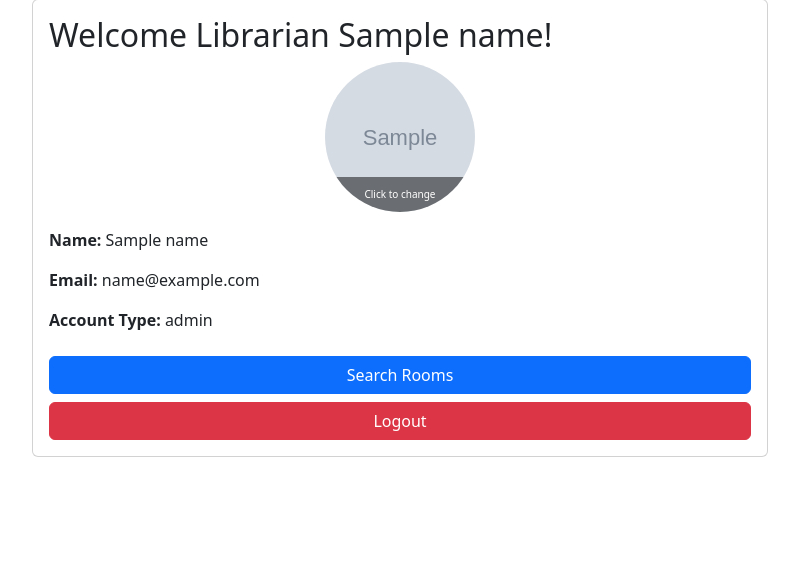
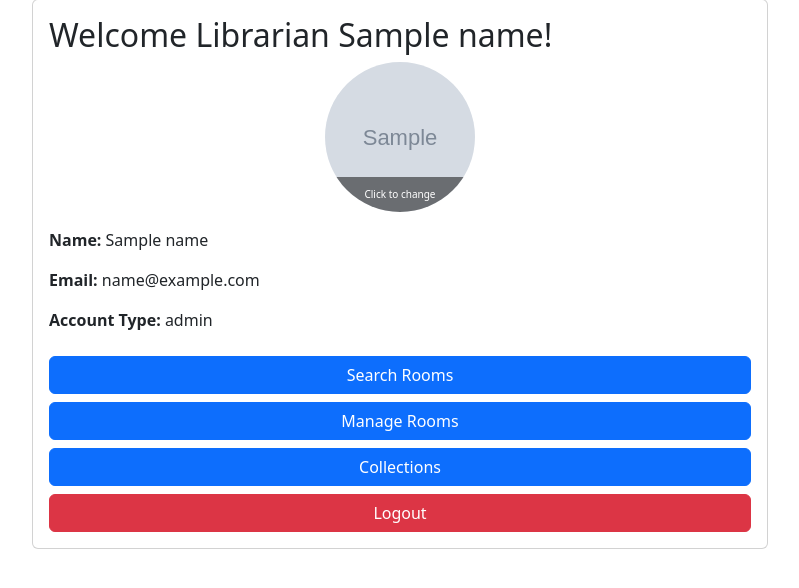
Before and after one commit to paris-phan/hootel, a Django app: template templates/google_login/librarian_home.html in a window 1280 px wide. Shown: the part 81-669 px from the top of the page, without its empty margins (240-1039 px from the left). Run offline with Django 5.2, Linux system fonts and the light colour scheme; the template is opened without the code that fills it: most values are stand-ins (such as "Sample title", 1, 10 or a date in 2020); some libraries are stand-ins or nearby versions.

Commit message:
Added 'Manage Rooms' and 'Collections' buttons to librarian homepage to match navbar

```diff
--- a/templates/google_login/librarian_home.html
+++ b/templates/google_login/librarian_home.html
@@ -32,6 +32,8 @@
                 </div>
                 <div class="d-grid gap-2 mt-4">
                     <a href="{% url 'search_rooms' %}" class="btn btn-primary">Search Rooms</a>
+                    <a href="{% url 'manage_hotels' %}" class="btn btn-primary">Manage Rooms</a>
+                    <a href="{% url 'patron:view_collections' %}" class="btn btn-primary">Collections</a>
                     <a href="{% url 'logout' %}" class="btn btn-danger">Logout</a>
                 </div>
             </div>
```
